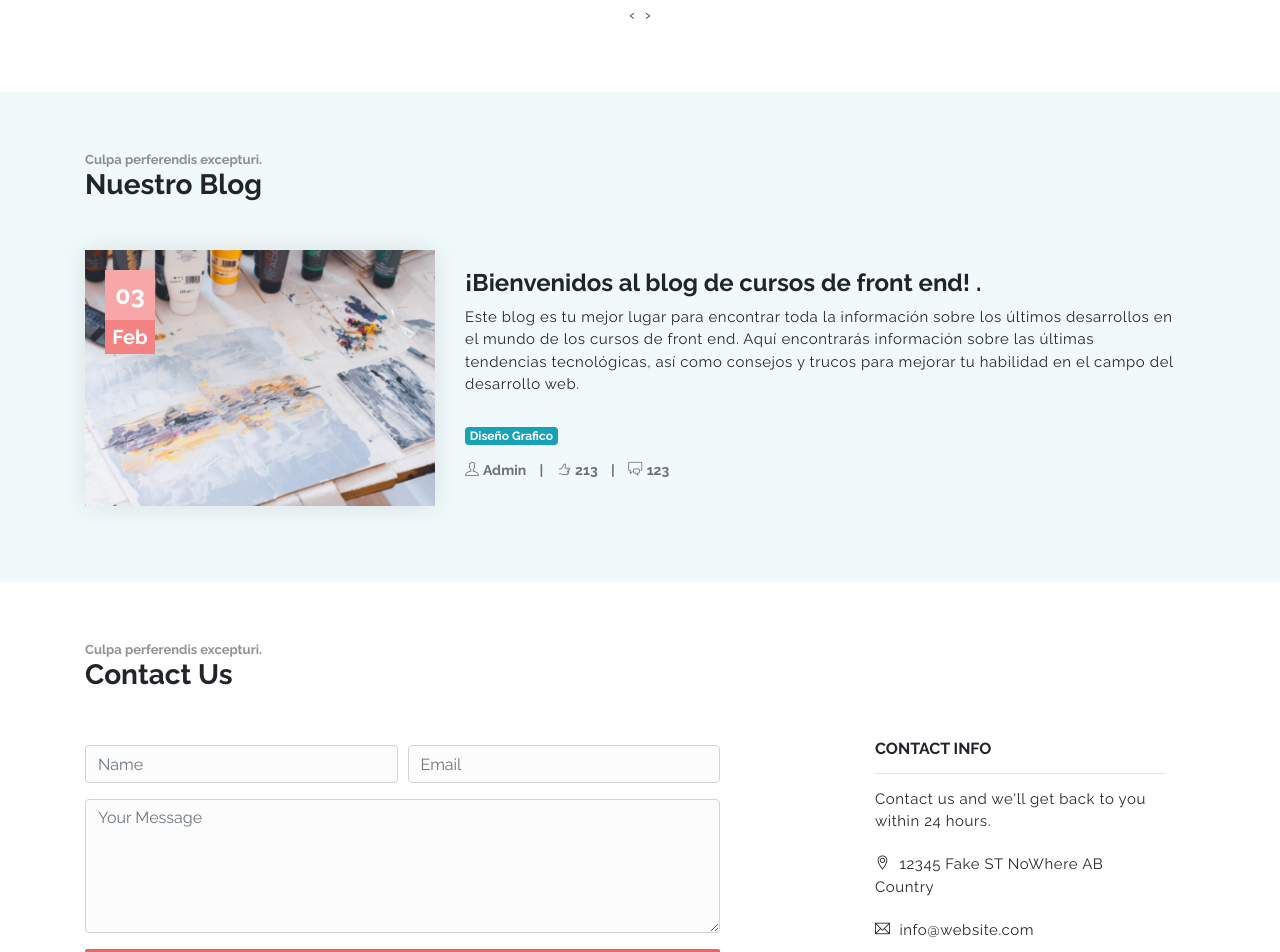
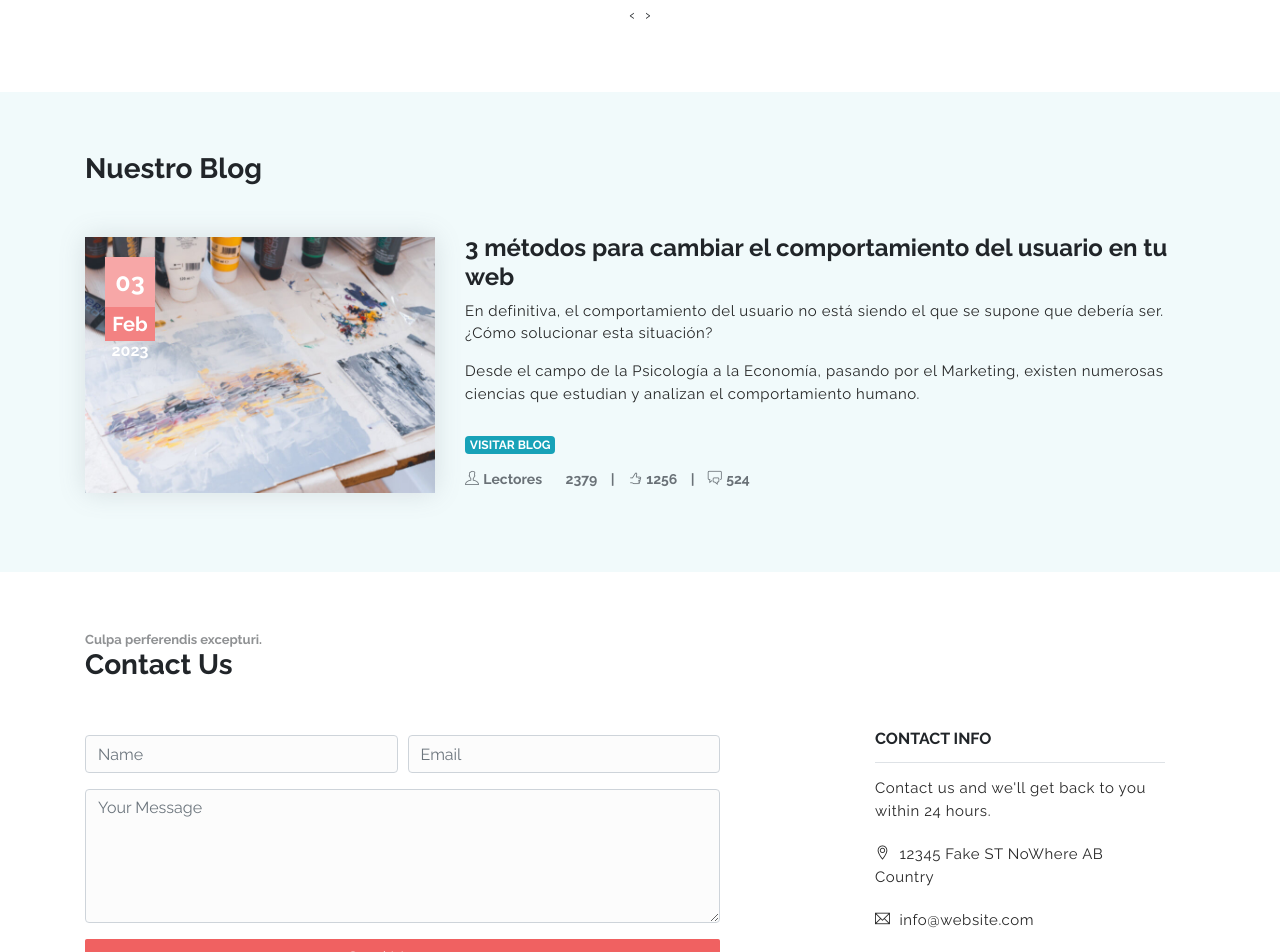
Before and after one commit to jairmmz/ihc-g2-web-on-page.github.io, a plain HTML site: page index.html in a window 1280 px wide. Shown: the part 2706-3658 px from the top of the page. Drawn offline with Linux system fonts and the light colour scheme.

Commit message:
Cambios ../Blog

```diff
--- a/index.html
+++ b/index.html
@@ -298,7 +298,6 @@
     <section class="section" id="blog">
 
         <div class="container mb-3">
-            <h6 class="xs-font mb-0">Culpa perferendis excepturi.</h6>
             <h3 class="section-title mb-5">Nuestro Blog</h3>
 
             <div class="blog-wrapper">
@@ -307,18 +306,21 @@
                     <div class="date-container">
                         <h6 class="day">03</h6>
                         <h6 class="mun">Feb</h6>
+			<h6 class="year">2023</h6>
                     </div>
                 </div>
                 <div class="txt-wrapper">
-                    <h4 class="blog-title">¡Bienvenidos al blog de cursos de front end! .</h4>
-                    <p>Este blog es tu mejor lugar para encontrar toda la información sobre los últimos desarrollos en el mundo de los cursos de front end. Aquí encontrarás información sobre las últimas tendencias tecnológicas, así como consejos y trucos para mejorar tu habilidad en el campo del desarrollo web.</p>
+                    <h4 class="blog-title">3 métodos para cambiar el comportamiento del usuario en tu web</h4>
+                    <p>En definitiva, el comportamiento del usuario no está siendo el que se supone que debería ser. ¿Cómo solucionar esta situación?</p>
+	            <p>Desde el campo de la Psicología a la Economía, pasando por el Marketing, existen numerosas ciencias que estudian y analizan el comportamiento humano.</p>
 
-                    <a href="#" class="badge badge-info">Diseño Grafico</a>
+                    <a href="#" class="badge badge-info">VISITAR BLOG</a>
 
                     <h6 class="blog-footer">
-                        <a href="javascript:void(0)"><i class="ti-user"></i> Admin </a> |
-                        <a href="javascript:void(0)"><i class="ti-thumb-up"></i> 213 </a> |
-                        <a href="javascript:void(0)"><i class="ti-comments"></i> 123</a>
+                        <a href="javascript:void(0)"><i class="ti-user"></i> Lectores</a>
+			<a href="javascript:void(0)"> 2379 </a> |
+                        <a href="javascript:void(0)"><i class="ti-thumb-up"></i> 1256 </a> |
+                        <a href="javascript:void(0)"><i class="ti-comments"></i> 524</a>
                     </h6>
                 </div>
             </div>
```
